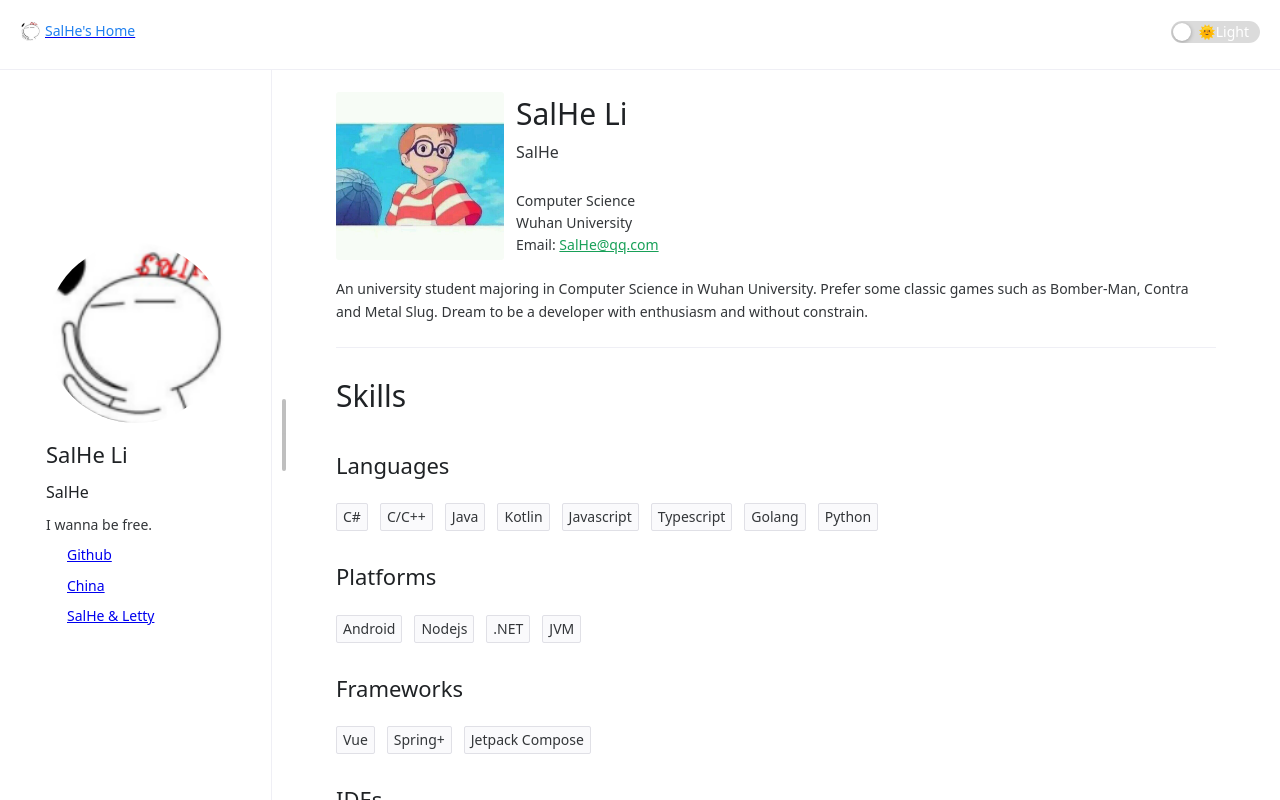
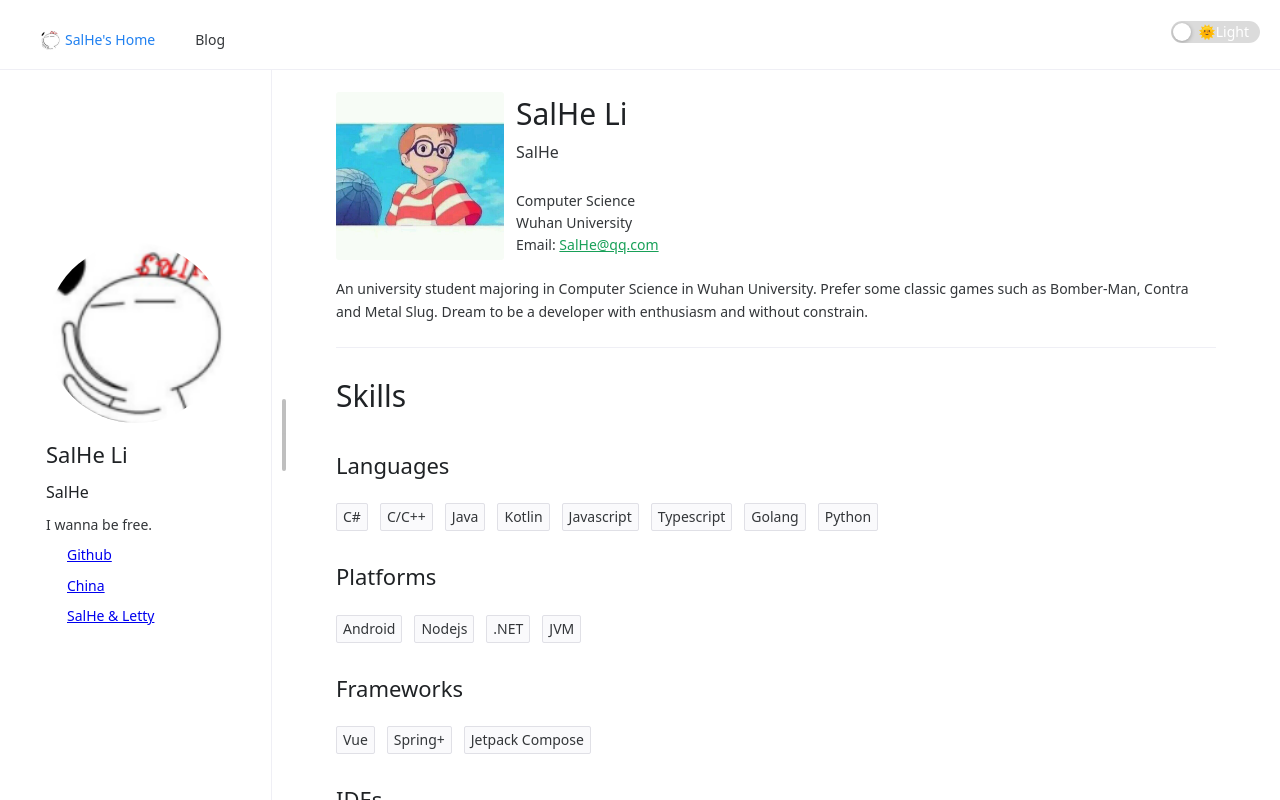
Before and after one commit to SalHe/SalHe.github.io, a Vue app: page /#/ in a window 1280 px wide. Built offline with nearby package versions, Linux system fonts and the light colour scheme; some icons are missing.

Commit message:
prepare layout for blog

```diff
--- a/package.json
+++ b/package.json
@@ -14,6 +14,7 @@
   "devDependencies": {
     "@vicons/ionicons5": "^0.11.0",
     "@vitejs/plugin-vue": "^1.9.3",
+    "@vitejs/plugin-vue-jsx": "^1.2.0",
     "naive-ui": "^2.19.5",
     "typescript": "^4.4.3",
     "vite": "^2.6.4",
--- a/src/App.vue
+++ b/src/App.vue
@@ -1,5 +1,5 @@
-<script setup lang="ts">
-import { NAvatar, NText, NSwitch, NConfigProvider, NSpace, NLayout, NLayoutHeader, NLayoutSider, NLayoutContent, useOsTheme, darkTheme } from 'naive-ui';
+<script setup lang="tsx">
+import { NMenu, NAvatar, NText, NSwitch, NConfigProvider, NSpace, NLayout, NLayoutHeader, NLayoutSider, NLayoutContent, useOsTheme, darkTheme, MenuGroupOption, MenuOption } from 'naive-ui';
 import { computed, ref } from '@vue/reactivity';
 import SiderProfile from './components/SiderProfile.vue';
 import { watchEffect } from '@vue/runtime-core';
@@ -14,6 +14,29 @@ const siderCollapsed = ref(siderCollapsedLocal != null ? siderCollapsedLocal ===
 watchEffect(() => localStorage.setItem("theme", themeMode.value));
 watchEffect(() => localStorage.setItem("siderCollapsed", siderCollapsed.value.toString()));
 
+const navMenuOptions: (MenuOption | MenuGroupOption)[] = [
+  {
+    label: () => (
+      <router-link to="/">
+        <NSpace
+          justify="center"
+          align="center"
+          style="margin: 0;"
+          item-style="display: flex; align-items: center;"
+          size={5}
+        >
+          <NAvatar src={profile.avatarUrl} round size={20}></NAvatar>
+          <NText type="info" strong>SalHe's Home</NText>
+        </NSpace>
+      </router-link>),
+    key: "home"
+  },
+  {
+    label: () => (<router-link to="blog" >Blog</router-link>),
+    key: "blog"
+  }
+];
+
 </script>
 
 <template>
@@ -21,7 +44,8 @@ watchEffect(() => localStorage.setItem("siderCollapsed", siderCollapsed.value.to
     <n-layout position="absolute">
       <n-layout-header position="absolute" style="height: 70px; padding: 20px;" bordered>
         <n-space justify="space-between">
-          <a href="/">
+          <!-- Logo -->
+          <!-- <router-link to="/">
             <n-space
               justify="center"
               align="center"
@@ -32,7 +56,10 @@ watchEffect(() => localStorage.setItem("siderCollapsed", siderCollapsed.value.to
               <n-avatar :src="profile.avatarUrl" round :size="20"></n-avatar>
               <n-text type="info" strong>SalHe's Home</n-text>
             </n-space>
-          </a>
+          </router-link>-->
+          <!-- Menus -->
+          <n-menu mode="horizontal" :options="navMenuOptions"></n-menu>
+          <!-- Theme switcher -->
           <n-switch
             checked-value="dark"
             unchecked-value="light"
@@ -44,7 +71,8 @@ watchEffect(() => localStorage.setItem("siderCollapsed", siderCollapsed.value.to
           </n-switch>
         </n-space>
       </n-layout-header>
-      <n-layout position="absolute" style="top: 70px;" has-sider>
+      <!-- the height of main area equals screen's height minus 70px for header. -->
+      <n-layout position="absolute" style="top: 70px; height: calc(100vh - 70px);" has-sider>
         <n-layout-sider
           show-trigger="bar"
           bordered
@@ -58,8 +86,13 @@ watchEffect(() => localStorage.setItem("siderCollapsed", siderCollapsed.value.to
             <sider-profile></sider-profile>
           </n-space>
         </n-layout-sider>
-        <n-layout-content :native-scrollbar="false">
-          <n-space vertical style="padding: 20px 5vw;">
+        <!-- I hope main content fill height of reset at least. -->
+        <n-layout-content :native-scrollbar="false" content-style="height: 100%">
+          <n-space
+            vertical
+            style="padding: 20px 5vw; min-height: calc(100% - 40px);"
+            justify="center"
+          >
             <router-view></router-view>
           </n-space>
         </n-layout-content>
--- a/src/router.ts
+++ b/src/router.ts
@@ -1,5 +1,6 @@
 import { createRouter, createWebHashHistory } from "vue-router";
 import Home from "./views/Home.vue";
+import Blog from "./views/Blog.vue";
 
 export const router = createRouter({
     history: createWebHashHistory(),
@@ -10,6 +11,11 @@ export const router = createRouter({
             meta: { title: "Home" }
         },
         {
+            path: "/blog",
+            component: Blog,
+            meta: { title: "Blog" }
+        },
+        {
             path: "/:pathMatch(.*)*",
             redirect: "/"
         }
--- /dev/null
+++ b/src/views/Blog.vue
@@ -0,0 +1,9 @@
+<script setup lang="ts">
+import { NSpace, NEmpty } from "naive-ui";
+</script>
+
+<template>
+    <n-space align="center" justify="center">
+        <n-empty description="No posts yet."></n-empty>
+    </n-space>
+</template>
--- a/vite.config.ts
+++ b/vite.config.ts
@@ -1,7 +1,11 @@
 import { defineConfig } from 'vite'
 import vue from '@vitejs/plugin-vue'
+import vueJsx from "@vitejs/plugin-vue-jsx"
 
 // https://vitejs.dev/config/
 export default defineConfig({
-  plugins: [vue()]
+  plugins: [
+    vue(),
+    vueJsx()
+  ]
 })
```
Also changed, not shown: 1 other file (tests, documents, lock files or other folders).
